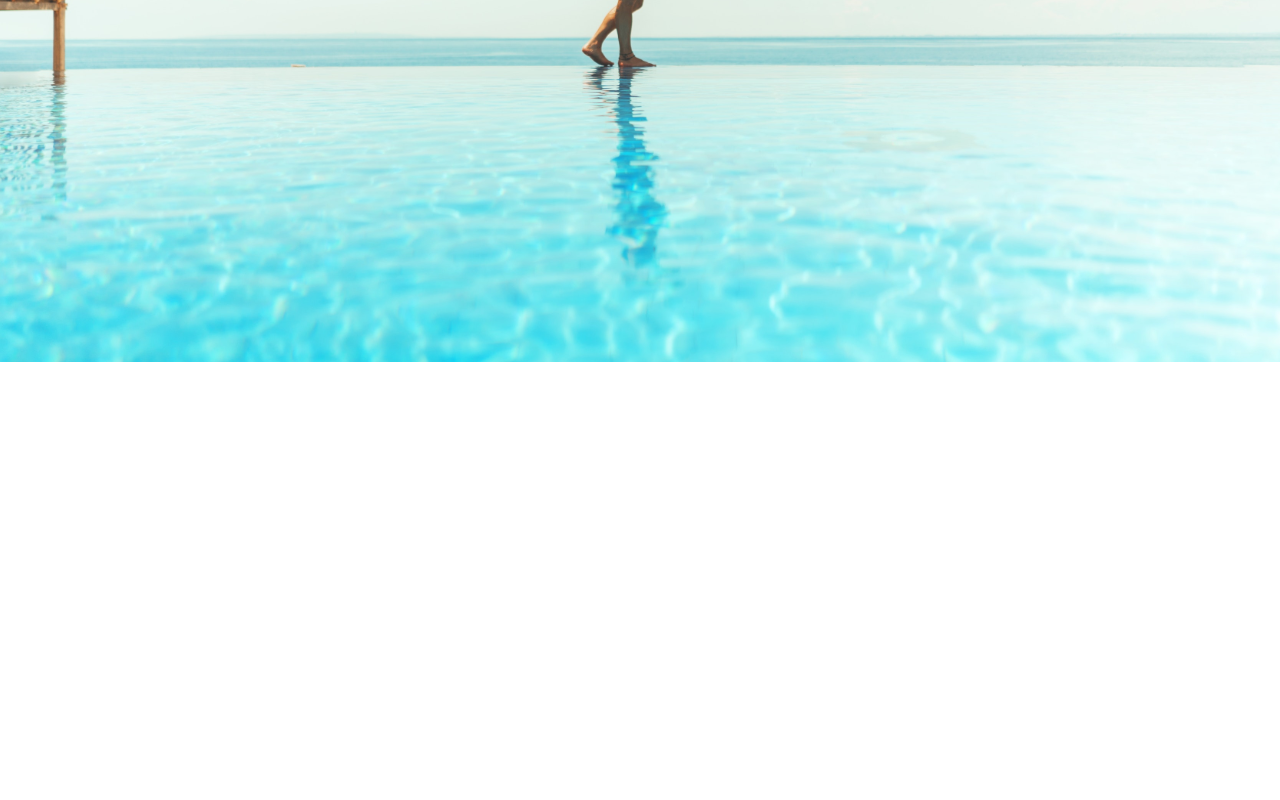
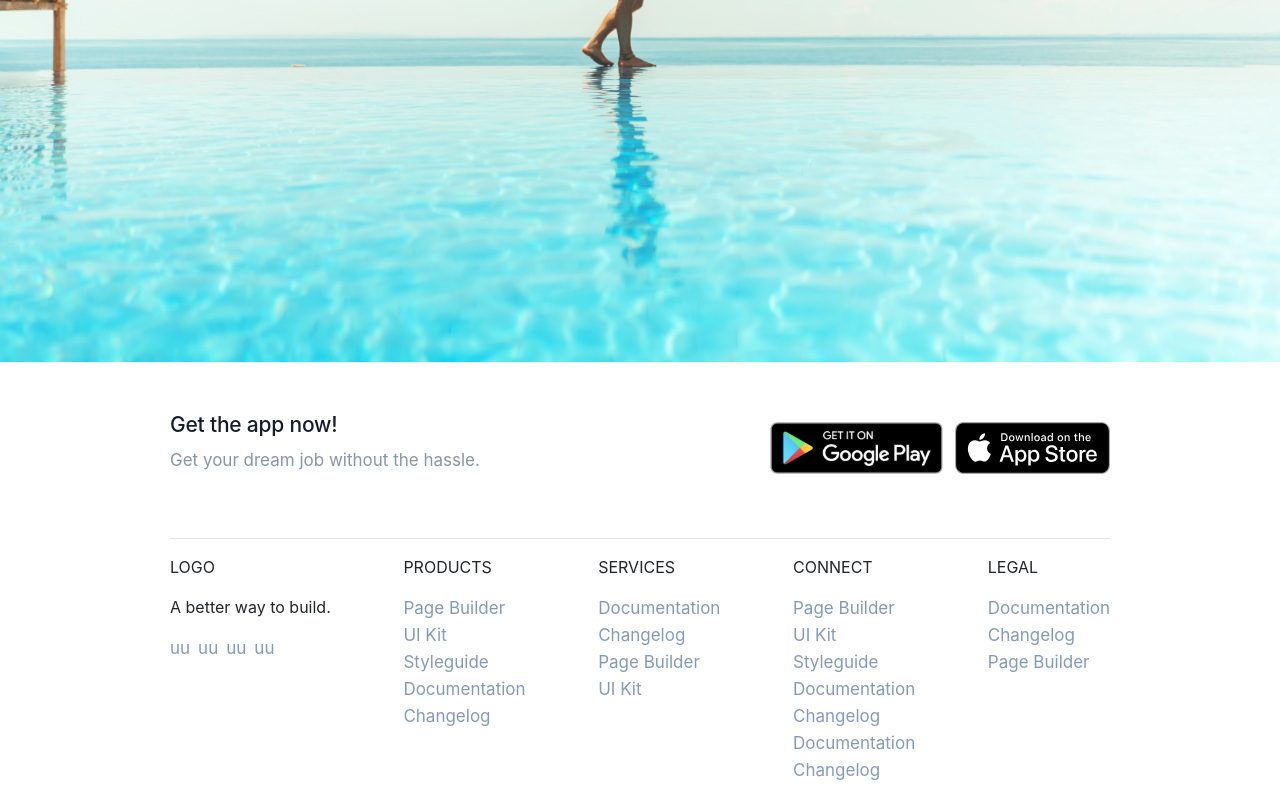
Before and after one commit to Elijahscriptdev/landkit, a React (Create React App) app: page / in a window 1280 px wide. Shown: the part 1795-2595 px from the top of the page. Before the commit the page ends 2205 px from the top, so only its background shows below. Built offline with nearby package versions, Linux system fonts and the light colour scheme.

Commit message:
add footer

```diff
--- a/src/App.js
+++ b/src/App.js
@@ -1,4 +1,5 @@
 import React from "react";
+import Footer from "./components/footer/Footer";
 import Hero from "./components/hero/Hero";
 import Navbar from "./components/navbar/Navbar";
 
@@ -7,6 +8,7 @@ function App() {
     <div className='App'>
       <Navbar />
       <Hero />
+      <Footer />
     </div>
   );
 }
--- /dev/null
+++ b/src/components/footer/Footer.css
@@ -0,0 +1,64 @@
+.footer-container {
+  max-width: 940px;
+  margin: auto;
+}
+
+.first-footer {
+  display: flex;
+  flex-direction: row;
+  justify-content: space-between;
+}
+
+.first-footer .one h1 {
+  font-size: 21px;
+  line-height: 29px;
+  letter-spacing: -0.01em;
+  color: #161c2d;
+}
+
+.first-footer .one p {
+  font-size: 17px;
+  line-height: 27px;
+  color: #6b7c93;
+  opacity: 0.8;
+}
+
+.first-footer .two img {
+  width: 197px;
+  height: 76px;
+}
+
+.first-footer .two .image {
+  width: 155px;
+  height: 52px;
+}
+
+.second-footer {
+  display: flex;
+  flex-direction: row;
+  flex-wrap: wrap;
+  justify-content: space-between;
+}
+
+.second-footer .one ul,
+.second-footer .two ul,
+.second-footer .three ul,
+.second-footer .four ul,
+.second-footer .five ul {
+  font-size: 17px;
+  line-height: 27px;
+  color: #869ab8;
+  list-style: none;
+  padding-left: 0;
+}
+
+.second-footer .one ul {
+  display: flex;
+  flex-direction: row;
+}
+
+.second-footer .one ul li {
+  display: flex;
+  flex-direction: row;
+  margin-right: 8px;
+}
--- /dev/null
+++ b/src/components/footer/Footer.js
@@ -0,0 +1,77 @@
+import React from "react";
+import "./Footer.css";
+import google from "../../assets/Download_on_the_App_Store_Badge_US-UK_RGB_blk_092917.svg";
+import apple from "../../assets/image.svg";
+
+const Footer = () => {
+  return (
+    <div className='footer-container'>
+      <div className='first-footer my-5'>
+        <div className='one'>
+          <h1>Get the app now!</h1>
+          <p>Get your dream job without the hassle.</p>
+        </div>
+        <div className='two'>
+          <img src={apple} alt='apple' />
+          <img className='image' src={google} alt='google' />
+        </div>
+      </div>
+
+      <hr />
+
+      <div className='second-footer'>
+        <div className='one'>
+          <p>LOGO</p>
+          <p>A better way to build.</p>
+          <ul>
+            <li>uu</li>
+            <li>uu</li>
+            <li>uu</li>
+            <li>uu</li>
+          </ul>
+        </div>
+        <div className='two'>
+          <p>PRODUCTS</p>
+          <ul>
+            <li>Page Builder</li>
+            <li>UI Kit</li>
+            <li>Styleguide</li>
+            <li>Documentation</li>
+            <li>Changelog</li>
+          </ul>
+        </div>
+        <div className='three'>
+          <p>SERVICES</p>
+          <ul>
+            <li>Documentation</li>
+            <li>Changelog</li>
+            <li>Page Builder</li>
+            <li>UI Kit</li>
+          </ul>
+        </div>
+        <div className='four'>
+          <p>CONNECT</p>
+          <ul>
+            <li>Page Builder</li>
+            <li>UI Kit</li>
+            <li>Styleguide</li>
+            <li>Documentation</li>
+            <li>Changelog</li>
+            <li>Documentation</li>
+            <li>Changelog</li>
+          </ul>
+        </div>
+        <div className='five'>
+          <p>LEGAL</p>
+          <ul>
+            <li>Documentation</li>
+            <li>Changelog</li>
+            <li>Page Builder</li>
+          </ul>
+        </div>
+      </div>
+    </div>
+  );
+};
+
+export default Footer;
--- a/src/components/hero/Hero.css
+++ b/src/components/hero/Hero.css
@@ -95,7 +95,7 @@
   line-height: 26px;
   text-align: center;
   color: #ffffff;
-  width: 35%;
+  /* width: 35%; */
 }
 
 .hero-text3 {
```
